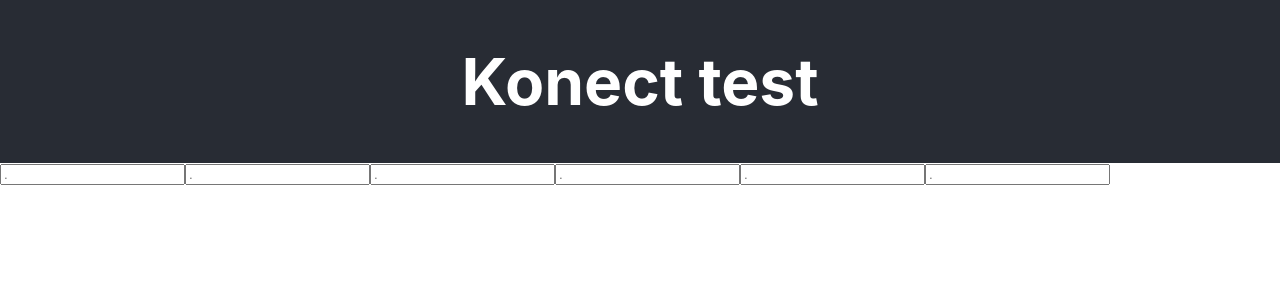
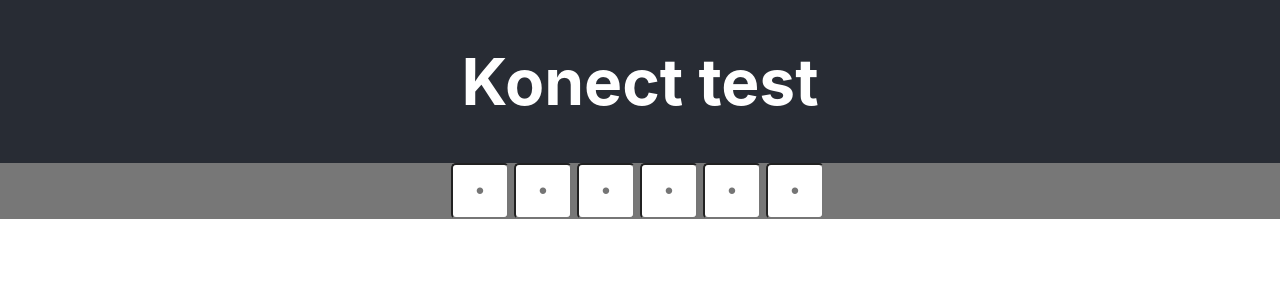
Before and after one commit to gaudiauj/konect-test, a React (Vite) app: page / in a window 1280 px wide. Shown: the top 300 px of the page. Built offline with nearby package versions, Linux system fonts and the light colour scheme.

Commit message:
create numberInput component + css improvement

```diff
--- a/src/App.tsx
+++ b/src/App.tsx
@@ -1,5 +1,6 @@
 import React, { useEffect, useReducer, useRef } from "react";
 import css from "./App.module.css";
+import NumberInput from "./component/numberInput/NumberInput";
 
 function App() {
   return (
@@ -7,13 +8,13 @@ function App() {
       <header className={`${css.header}`}>
         <h1>Konect test</h1>
       </header>
-      <form>
-        <input type="text" pattern="[0-9]" placeholder="."></input>
-        <input type="text" pattern="[0-9]" placeholder="."></input>
-        <input type="text" pattern="[0-9]" placeholder="."></input>
-        <input type="text" pattern="[0-9]" placeholder="."></input>
-        <input type="text" pattern="[0-9]" placeholder="."></input>
-        <input type="text" pattern="[0-9]" placeholder="."></input>
+      <form className={`${css.form}`}>
+        <NumberInput onChange={(value) => {}} value={""} />
+        <NumberInput onChange={(value) => {}} value={""} />
+        <NumberInput onChange={(value) => {}} value={""} />
+        <NumberInput onChange={(value) => {}} value={""} />
+        <NumberInput onChange={(value) => {}} value={""} />
+        <NumberInput onChange={(value) => {}} value={""} />
       </form>
     </>
   );
--- /dev/null
+++ b/src/component/numberInput/NumberInput.tsx
@@ -0,0 +1,30 @@
+import React from "react";
+import css from "./NumberInput.module.css";
+
+type props = {
+  onChange: (value: string) => void;
+  value: string;
+  onClick?: (e: React.MouseEvent<HTMLInputElement>) => void;
+};
+
+const NumberInput = ({ onChange, value, onClick }: props) => {
+  function handleChange(event: React.ChangeEvent<HTMLInputElement>) {
+    const value = event.target.value;
+    onChange(value);
+  }
+
+  return (
+    <input
+      className={`${css.input}`}
+      onChange={handleChange}
+      type="text"
+      pattern="[0-9]"
+      placeholder="•"
+      value={value}
+      onClick={onClick}
+      required
+    />
+  );
+};
+
+export default NumberInput;
--- /dev/null
+++ b/src/component/numberInput/numberInput.module.css
@@ -0,0 +1,8 @@
+.input {
+  width: 50px;
+  height: 50px;
+  font-size: 1.5rem;
+  text-align: center;
+  margin-right: 5px;
+  border-radius: 5px;
+}
```
Also changed, not shown: 1 other file (tests, documents, lock files or other folders).
